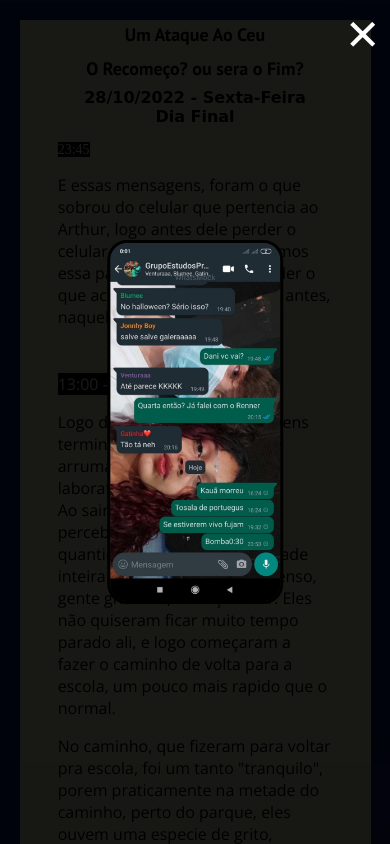
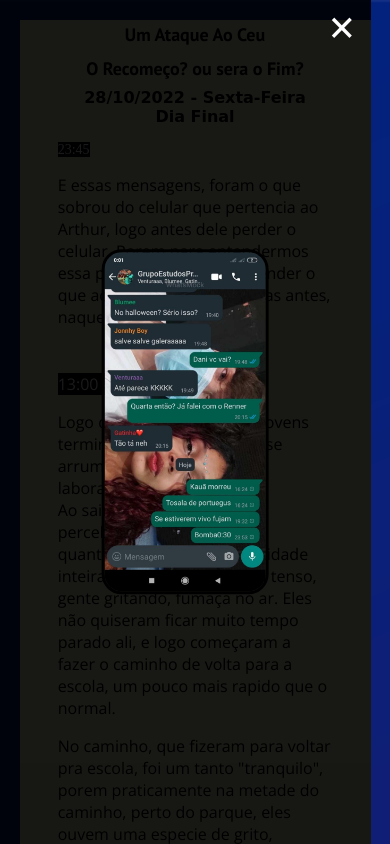
Before and after one commit to Presente-Da-Nicki/Historinha-cap2, a plain HTML site: page index.html in a window 390 px wide. Both pictures are taken after a click on the element "MENSAGEM". Shown: the top 844 px of the page. Drawn offline with nearby package versions, Linux system fonts and the light colour scheme; a web font is replaced by a local one.

Commit message:
Mudando tamanho para celular

```diff
--- a/historinha.css
+++ b/historinha.css
@@ -201,8 +201,17 @@ body {
         background: #f0f0d1;
     }
 
+    .popup-image {
+        width: 95%;
+    }
+
     .popup-image img {
         width: 45%;
+    }
+
+    .popup-image span {
+    right: 15px;
+    font-size: 48px;
     }
 
     #msg {
```
